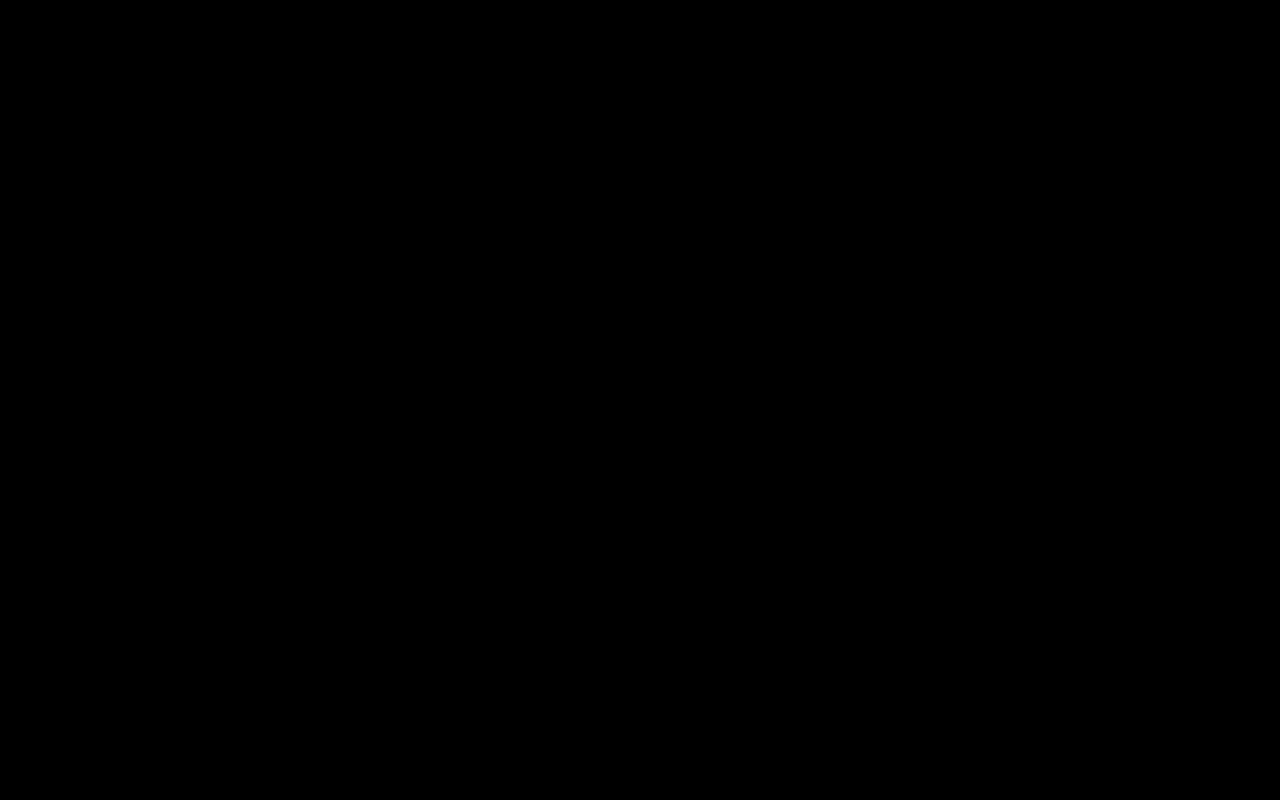
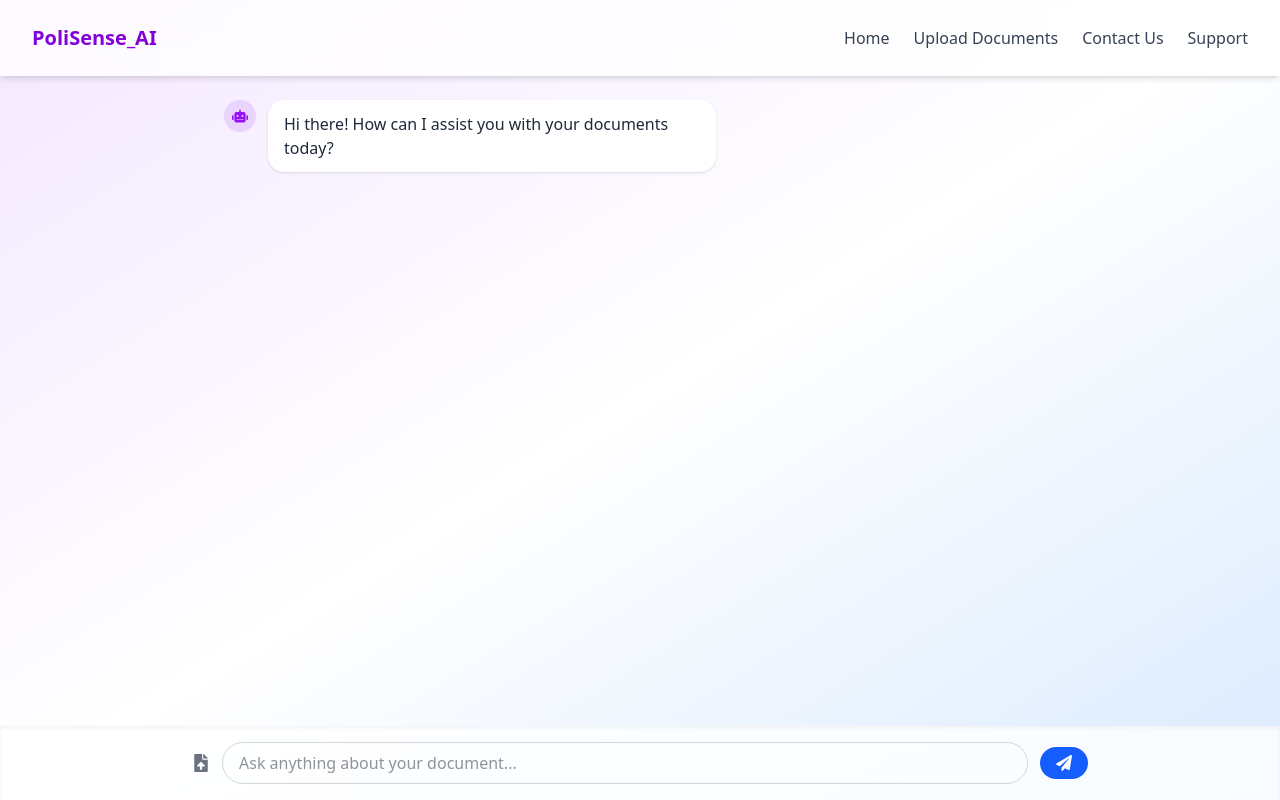
Before and after one commit to abhi-rai-001/PoliSense_AI, a React (Vite) app in the folder frontend/: page /chat in a window 1280 px wide. Before the commit this address had no page. Built offline with nearby package versions, Linux system fonts and the light colour scheme.

Commit message:
Add: chatpage

```diff
--- a/frontend/package.json
+++ b/frontend/package.json
@@ -25,6 +25,7 @@
     "react-dom": "^19.1.0",
     "react-dropzone": "^14.3.8",
     "react-hot-toast": "^2.5.2",
+    "react-icons": "^5.5.0",
     "react-router-dom": "^7.6.3",
     "react-scroll": "^1.9.3",
     "react-tsparticles": "^2.12.2",
--- a/frontend/src/App.jsx
+++ b/frontend/src/App.jsx
@@ -2,6 +2,9 @@ import React from "react";
 import { BrowserRouter as Router, Routes, Route } from "react-router-dom";
 import LandingPage from "./pages/LandingPage";
 import UploadPage from "./pages/UploadPage";
+import ChatPage from "./pages/ChatPage";
+
+
 
 export default function App() {
   return (
@@ -9,6 +12,7 @@ export default function App() {
       <Routes>
         <Route path="/" element={<LandingPage />} />
         <Route path="/upload" element={<UploadPage />} />
+        <Route path="/chat" element={<ChatPage />} />
       </Routes>
     </Router>
   );
--- a/frontend/src/main.jsx
+++ b/frontend/src/main.jsx
@@ -4,6 +4,7 @@ import { BrowserRouter, Routes, Route } from "react-router-dom";
 import LandingPage from "./pages/LandingPage";
 import UploadPage from "./pages/UploadPage";
 import "./index.css";
+import ChatPage from "./pages/ChatPage";
 
 ReactDOM.createRoot(document.getElementById("root")).render(
   <React.StrictMode>
@@ -11,6 +12,7 @@ ReactDOM.createRoot(document.getElementById("root")).render(
       <Routes>
         <Route path="/" element={<LandingPage />} />
         <Route path="/upload" element={<UploadPage />} />
+        <Route path="/chat" element={<ChatPage/>}/>
       </Routes>
     </BrowserRouter>
   </React.StrictMode>
--- /dev/null
+++ b/frontend/src/pages/ChatPage.jsx
@@ -0,0 +1,104 @@
+// src/pages/ChatPage.jsx
+import React, { useState } from "react";
+import { motion } from "framer-motion";
+import { FaRobot, FaUser, FaPaperPlane, FaFileUpload } from "react-icons/fa";
+import { Link } from "react-router-dom";
+
+export default function ChatPage() {
+  const [messages, setMessages] = useState([
+    { sender: "ai", text: "Hi there! How can I assist you with your documents today?" },
+  ]);
+  const [input, setInput] = useState("");
+
+  const handleSend = () => {
+    if (input.trim() === "") return;
+    setMessages((prev) => [...prev, { sender: "user", text: input }]);
+    setInput("");
+    setTimeout(() => {
+      setMessages((prev) => [...prev, { sender: "ai", text: "Thanks for your message! (AI response goes here)" }]);
+    }, 500);
+  };
+
+  return (
+    <div className="min-h-screen flex flex-col bg-gradient-to-br from-purple-100 via-white to-blue-100 text-gray-800">
+      {/* Navbar */}
+      <header className="w-full px-8 py-6 flex justify-between items-center bg-white/80 backdrop-blur-md shadow-md sticky top-0 z-50">
+        {/* Logo → Landing Page */}
+        <Link to="/" className="text-xl font-bold text-purple-700 hover:text-purple-900 transition-colors">
+          PoliSense_AI
+        </Link>
+
+        {/* Nav Buttons */}
+        <nav className="flex gap-6 text-gray-700 font-medium">
+          <Link to="/" className="hover:text-purple-600">Home</Link>
+          <Link to="/upload" className="hover:text-purple-600">Upload Documents</Link>
+          <a href="/#contact" className="hover:text-purple-600">Contact Us</a>
+          <button
+            onClick={() => alert("Support coming soon!")}
+            className="hover:text-purple-600"
+          >
+            Support
+          </button>
+        </nav>
+      </header>
+
+      {/* Chat Area */}
+      <main className="flex-grow px-4 md:px-8 py-6 overflow-y-auto space-y-4 max-w-4xl mx-auto w-full">
+        {messages.map((msg, index) => (
+          <motion.div
+            key={index}
+            initial={{ opacity: 0, y: 15 }}
+            animate={{ opacity: 1, y: 0 }}
+            transition={{ duration: 0.3, delay: index * 0.05 }}
+            className={`flex items-start gap-3 ${
+              msg.sender === "user" ? "justify-end" : "justify-start"
+            }`}
+          >
+            {msg.sender === "ai" && (
+              <div className="p-2 bg-purple-200 rounded-full text-white">
+                <FaRobot className="text-purple-600" />
+              </div>
+            )}
+            <div
+              className={`max-w-xs md:max-w-md px-4 py-3 rounded-2xl shadow ${
+                msg.sender === "ai"
+                  ? "bg-white text-left"
+                  : "bg-blue-600 text-white text-right"
+              }`}
+            >
+              {msg.text}
+            </div>
+            {msg.sender === "user" && (
+              <div className="p-2 bg-blue-100 rounded-full">
+                <FaUser className="text-blue-600" />
+              </div>
+            )}
+          </motion.div>
+        ))}
+      </main>
+
+      {/* Input Area */}
+      <div className="px-4 md:px-8 py-4 bg-white/80 backdrop-blur-md shadow-inner">
+        <div className="flex items-center gap-3 max-w-4xl mx-auto">
+          <label className="cursor-pointer text-gray-500 hover:text-blue-500">
+            <input type="file" className="hidden" />
+            <FaFileUpload size={18} />
+          </label>
+          <input
+            type="text"
+            value={input}
+            placeholder="Ask anything about your document..."
+            onChange={(e) => setInput(e.target.value)}
+            className="flex-grow px-4 py-2 rounded-full border border-gray-300 focus:outline-none focus:ring-2 focus:ring-blue-400"
+          />
+          <button
+            onClick={handleSend}
+            className="bg-blue-600 hover:bg-blue-700 text-white px-4 py-2 rounded-full"
+          >
+            <FaPaperPlane />
+          </button>
+        </div>
+      </div>
+    </div>
+  );
+}
--- a/frontend/src/pages/LandingPage.jsx
+++ b/frontend/src/pages/LandingPage.jsx
@@ -3,7 +3,6 @@ import { motion } from "framer-motion";
 import { Element, Link as ScrollLink } from "react-scroll";
 import { Link as RouterLink } from "react-router-dom";
 import myHeroImage from "../assets/myHeroImage.png";
-
 
 export default function LandingPage() {
   return (
@@ -18,17 +17,10 @@ export default function LandingPage() {
           <ScrollLink to="features" smooth duration={500} className="cursor-pointer hover:text-purple-600">
             Features
           </ScrollLink>
-  <ScrollLink to="pricing" smooth duration={500} className="cursor-pointer hover:text-purple-600">
-    Pricing
-  </ScrollLink>
           <ScrollLink to="contact" smooth duration={500} className="cursor-pointer hover:text-purple-600">
             Contact Us
           </ScrollLink>
         </nav>
-
-        <button className="bg-blue-600 hover:bg-blue-700 text-white px-5 py-2 rounded-full font-semibold">
-          Start Free Trial
-        </button>
       </header>
 
       {/* Hero Section */}
@@ -57,12 +49,20 @@ export default function LandingPage() {
             <p className="text-lg text-gray-700 mb-8">
               Leverage AI to extract, organize, and interpret key information from complex documents.
             </p>
+
+            <div className="flex flex-col sm:flex-row gap-4">
               <RouterLink to="/upload">
                 <button className="bg-blue-600 hover:bg-blue-700 text-white px-6 py-3 rounded-full font-semibold">
                   Get Started →
                 </button>
               </RouterLink>
 
+              <RouterLink to="/chat">
+                <button className="bg-purple-600 hover:bg-purple-700 text-white px-6 py-3 rounded-full font-semibold">
+                  Chat with AI 🤖
+                </button>
+              </RouterLink>
+            </div>
           </div>
 
           {/* Hero Image */}
@@ -106,48 +106,6 @@ export default function LandingPage() {
               <p className="text-gray-700 text-sm">
                 Shows why it made each decision, linked to clauses.
               </p>
-            </div>
-          </div>
-        </section>
-      </Element>
-
-      {/* Pricing Section */}
-      <Element name="pricing">
-        <section className="py-20 px-8 max-w-6xl mx-auto text-center">
-          <h2 className="text-3xl md:text-4xl font-bold mb-4">Pricing</h2>
-          <p className="text-gray-700 mb-12">
-            Start free and upgrade as you grow.
-          </p>
-          <div className="grid md:grid-cols-3 gap-8">
-            <div className="bg-white/80 backdrop-blur-md p-8 rounded-lg shadow hover:shadow-md transition">
-              <h3 className="text-xl font-semibold mb-2">Free</h3>
-              <p className="text-gray-700 mb-4">
-                Basic features to explore PoliSense_AI.
-              </p>
-              <p className="text-2xl font-bold mb-4">$0</p>
-              <button className="bg-blue-600 hover:bg-blue-700 text-white px-5 py-2 rounded-full">
-                Start Free
-              </button>
-            </div>
-            <div className="bg-white/80 backdrop-blur-md p-8 rounded-lg shadow hover:shadow-md transition">
-              <h3 className="text-xl font-semibold mb-2">Pro</h3>
-              <p className="text-gray-700 mb-4">
-                Advanced AI analysis & larger docs.
-              </p>
-              <p className="text-2xl font-bold mb-4">$29/mo</p>
-              <button className="bg-blue-600 hover:bg-blue-700 text-white px-5 py-2 rounded-full">
-                Get Pro
-              </button>
-            </div>
-            <div className="bg-white/80 backdrop-blur-md p-8 rounded-lg shadow hover:shadow-md transition">
-              <h3 className="text-xl font-semibold mb-2">Enterprise</h3>
-              <p className="text-gray-700 mb-4">
-                Custom solutions & dedicated support.
-              </p>
-              <p className="text-2xl font-bold mb-4">Contact us</p>
-              <button className="bg-blue-600 hover:bg-blue-700 text-white px-5 py-2 rounded-full">
-                Contact Sales
-              </button>
             </div>
           </div>
         </section>
```
Also changed, not shown: 1 other file (tests, documents, lock files or other folders). Lines whose indentation alone changed are shown as unchanged.
